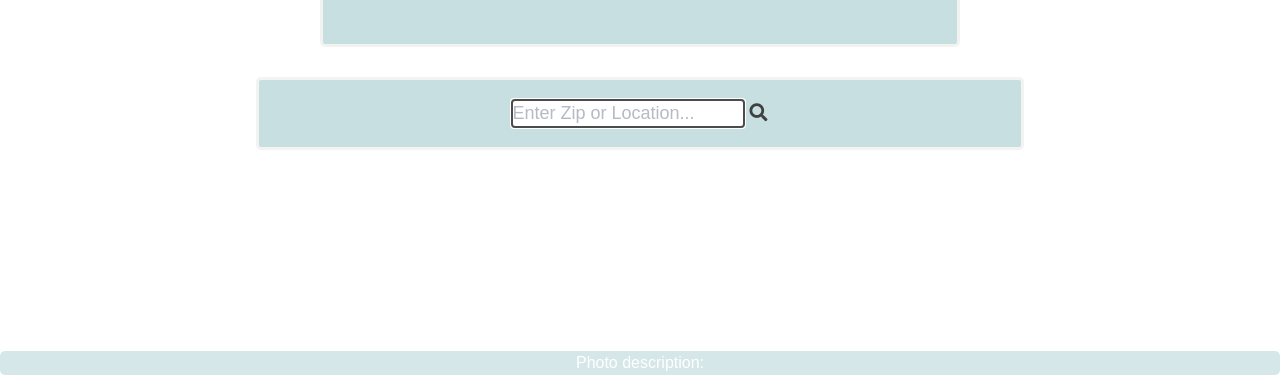
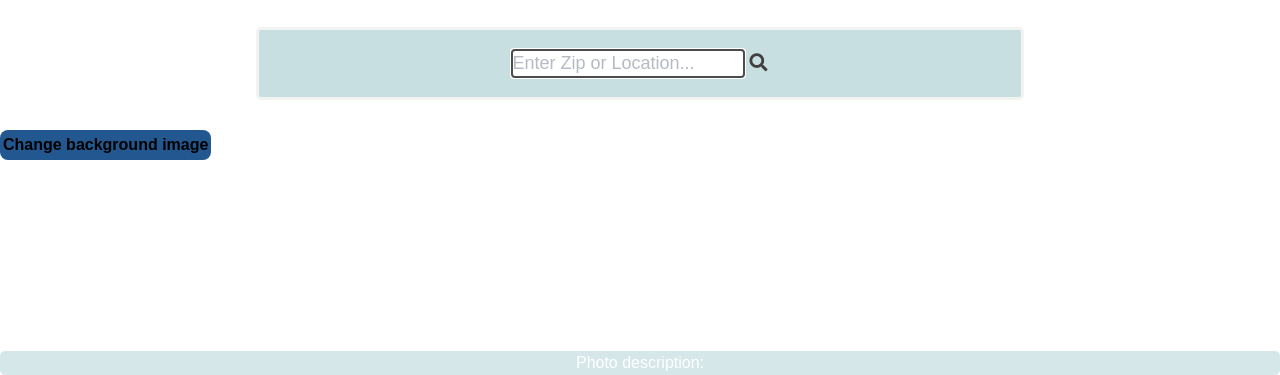
Before and after one commit to aubree-alexander/the-nasa-spirit, a plain HTML site: page index.html in a window 1280 px wide. Shown: the part 449-824 px from the top of the page. Drawn offline with nearby package versions, Linux system fonts and the light colour scheme; no server answers; a web font is replaced by a local one.

Commit message:
change location of 'change background' button

```diff
--- a/index.html
+++ b/index.html
@@ -22,7 +22,7 @@
             <h3 class="weather">
                 What is the weather like at...
             </br>
-            <button class="btn btn-blue text-base rounded-lg" onClick="window.location.reload();">Change background image</button>
+
             </h3>
         </section>
 
@@ -40,6 +40,11 @@
 
         <div class="row mx-auto" id="forecastContainer"></div>
 
+        <div id="changeBGHolder">
+        <!--button to change background image-->
+            <button class="btn btn-blue text-base rounded-lg" id="changeBG" onClick="window.location.reload();">Change background image</button>
+        </div>
+
     </main>
     <section id="explanationHolder" class="stackTop">
         <h3 id="photoDescriptionIntro">Photo description:</h3>
--- a/style.css
+++ b/style.css
@@ -49,15 +49,21 @@
     margin-right: auto;
 
 }
-#weather-box button {
+
+#changeBGHolder {
+    display: flex;
+}
+
+#changeBG {
     font-weight: bold;
     background-color: rgb(34, 87, 144);
-    margin: 20px;
     opacity: 100%;
     padding: 3px;
+    display: flex;
+    justify-content: center;
 }
 
-#weather-box button:hover {
+#changeBG:hover {
     background-color: blueviolet;
     opacity: 100%;
     transform: scale(1.03);
```
